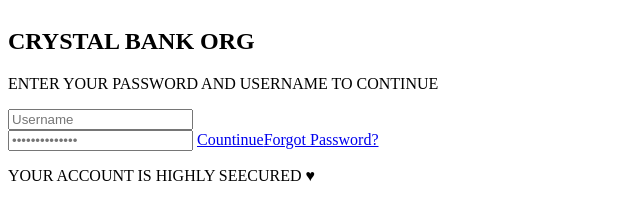
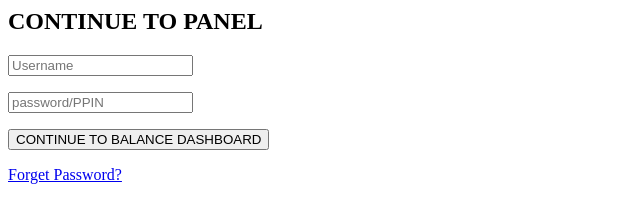
Before and after one commit to CRYSTALBANK/continue-to-balance-overview, a plain HTML site: page index.html in a window 1280 px wide. Shown: the whole page, without its empty margins (0-640 px from the left). Drawn offline with Linux system fonts and the light colour scheme.

Commit message:
Update index.html

```diff
--- a/index.html
+++ b/index.html
@@ -1,17 +1,17 @@
-<section class='login' id='login'>
-  <div class='head'>
-  <img src="">
-  <h1 class='company'>CRYSTAL BANK ORG</h1>
-  </div>
-  <p class='msg'>ENTER YOUR PASSWORD AND USERNAME TO CONTINUE</p>
-  <div class='form'>
-    <form>
-  <input type="text" placeholder='Username' class='text' id='username' required><br>
-  <input type="password" placeholder='••••••••••••••' class='password' required>
-  <a href="https://register-now.wixsite.com/orgcrystalbankplc/account-overview" class='btn-login' id='do-login'>Countinue<a href="mailto:crystalbank.organisation@gmail.com" class='forgot'>Forgot Password?</a>
-    </form>
-  </div>
-</section>
-<footer>
-  <p>YOUR ACCOUNT IS HIGHLY SEECURED <span class='KEY'>&hearts;</span></p>
-</footer>
+<div id="login-form-wrap">
+  <h2>CONTINUE TO PANEL</h2>
+  <form id="login-form">
+    <p>
+    <input type="text" id="username" name="username" placeholder="Username" required><i class="validation"><span></span><span></span></i>
+    </p>
+    <p>
+    <input type="password" id="password" name="password" placeholder="password/PPIN" required><i class="validation"><span></span><span></span></i>
+    </p>
+    <p>
+    <a href="https://register-now.wixsite.com/orgcrystalbankplc/account-overview" ><input type="submit" id="login" value="CONTINUE TO BALANCE DASHBOARD">
+    </p>
+  </form>
+  <div id="create-account-wrap">
+    <p><a href="mailto:crystalbank.organisation@gmail.com">Forget Password?</a><p>
+  </div><!--create-account-wrap-->
+</div><!--login-form-wrap-->
```
